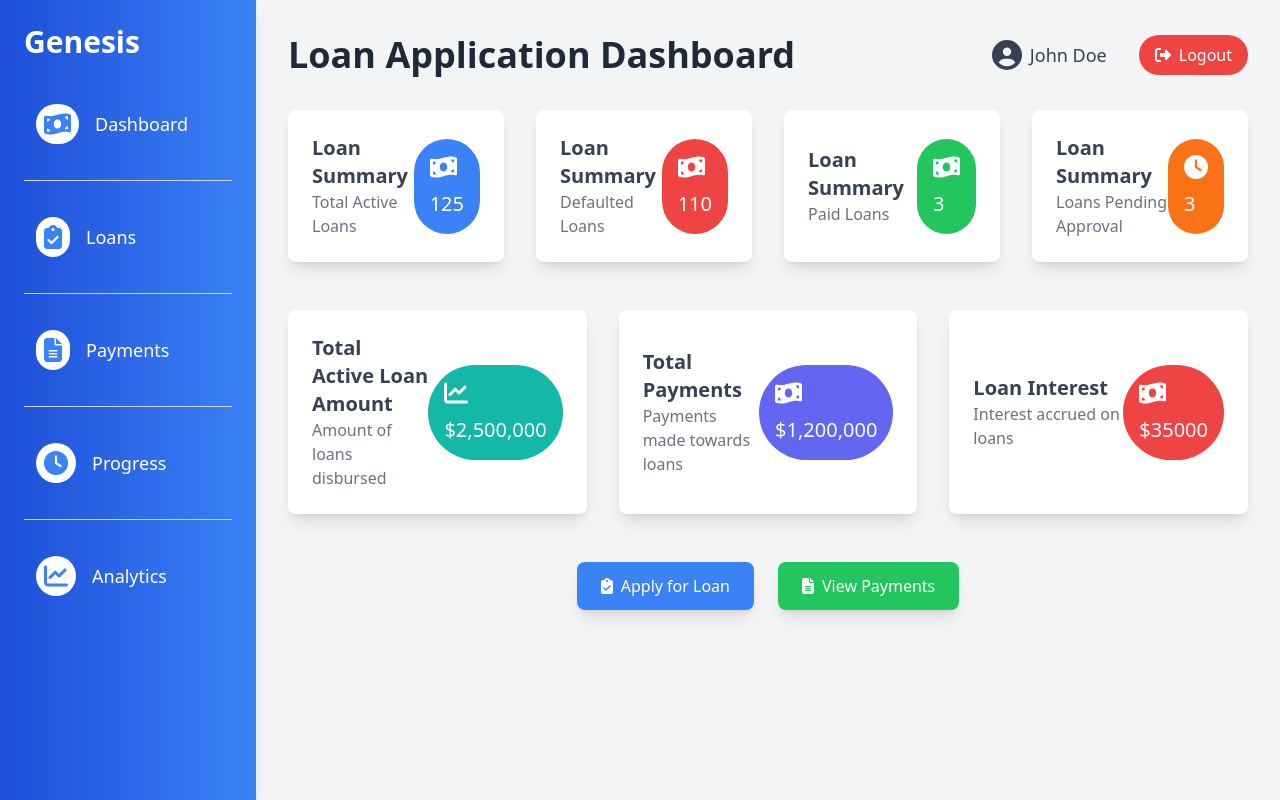
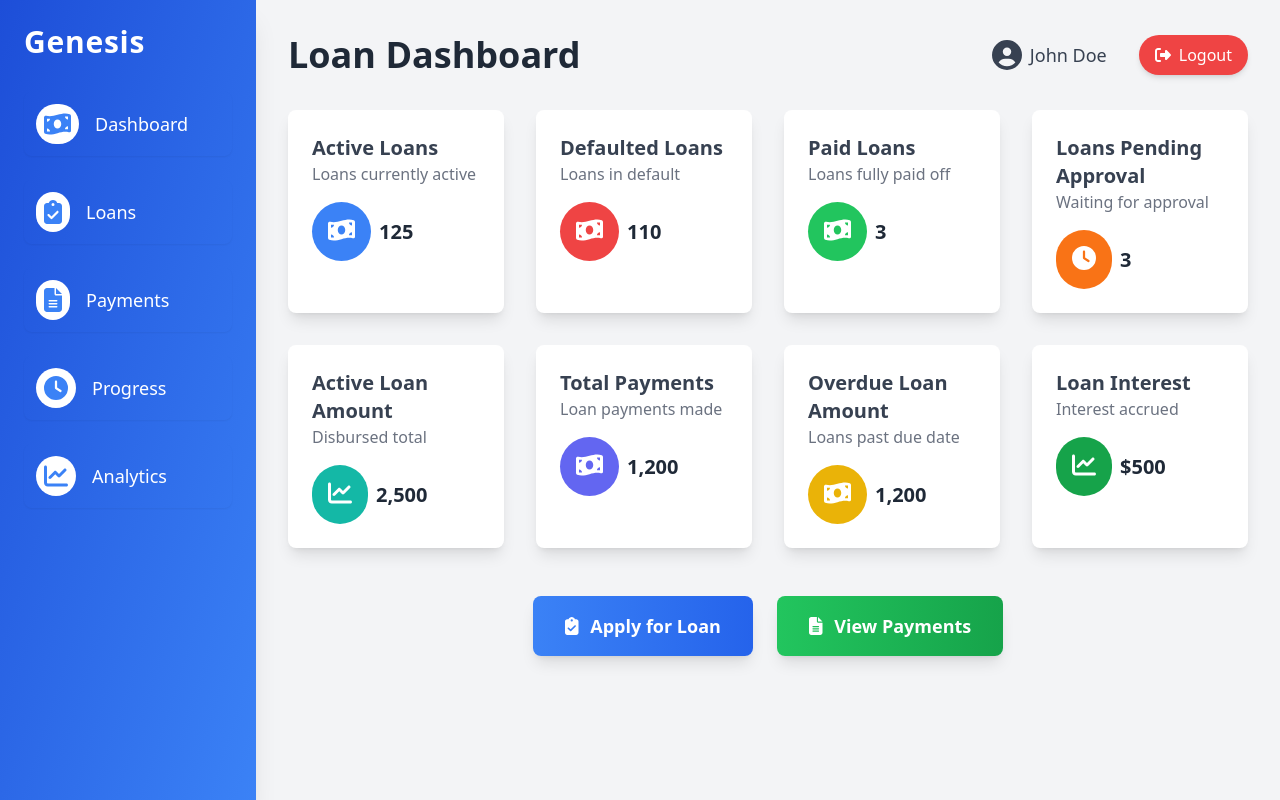
Before and after one commit to cris-cmk/genesis-loans, a React (Create React App) app: page /dashboard in a window 1280 px wide. Built offline with nearby package versions, Linux system fonts and the light colour scheme.

Commit message:
updated dashboard

```diff
--- a/src/components/dashboard/LoanDashboard.js
+++ b/src/components/dashboard/LoanDashboard.js
@@ -1,175 +1,183 @@
 import React from "react";
 import { FontAwesomeIcon } from "@fortawesome/react-fontawesome";
-import { faMoneyBillWave, faClipboardCheck, faFileAlt, faClock, faChartLine, faUserCircle, faSignOutAlt } from "@fortawesome/free-solid-svg-icons";
+import {
+  faMoneyBillWave,
+  faClipboardCheck,
+  faFileAlt,
+  faClock,
+  faChartLine,
+  faUserCircle,
+  faSignOutAlt
+} from "@fortawesome/free-solid-svg-icons";
+import { useNavigate } from "react-router-dom";
 
 const LoanDashboard = () => {
+  const navigate = useNavigate();
+
+  const handleLogout = () => {
+    localStorage.removeItem("authToken");
+    sessionStorage.clear();
+    navigate("/login");
+  };
+
   return (
     <div className="min-h-screen bg-gray-100 flex">
       {/* Side Navigation */}
-      <div className="w-64 bg-gradient-to-r from-blue-700 to-blue-500 text-white p-6 fixed h-full shadow-lg">
-        {/* Logo Section */}
+      <div className="w-64 bg-gradient-to-br from-blue-700 to-blue-500 text-white p-6 fixed h-full shadow-xl">
         <div className="flex items-center mb-8">
-          <h2 className="text-3xl font-bold">Genesis</h2>
+          <h2 className="text-3xl font-bold tracking-wide">Genesis</h2>
         </div>
-
-        {/* Navigation Links */}
         <ul className="space-y-6">
-          <li className="flex items-center space-x-4 hover:bg-blue-600 p-3 rounded-lg transition duration-200">
-            <FontAwesomeIcon icon={faMoneyBillWave} className="text-2xl rounded-full bg-white text-blue-500 p-2" />
-            <span className="text-lg">Dashboard</span>
+          <li className="flex items-center space-x-4 hover:bg-blue-600 p-3 rounded-lg transition duration-200 shadow-sm">
+            <FontAwesomeIcon icon={faMoneyBillWave} className="text-2xl bg-white text-blue-500 p-2 rounded-full" />
+            <span className="text-lg font-medium">Dashboard</span>
           </li>
-
-          <div className="border-b border-gray-300 my-4"></div> {/* Divider */}
-
-          <li className="flex items-center space-x-4 hover:bg-blue-600 p-3 rounded-lg transition duration-200">
-            <FontAwesomeIcon icon={faClipboardCheck} className="text-2xl rounded-full bg-white text-blue-500 p-2" />
-            <span className="text-lg">Loans</span>
+          <li className="flex items-center space-x-4 hover:bg-blue-600 p-3 rounded-lg transition duration-200 shadow-sm">
+            <FontAwesomeIcon icon={faClipboardCheck} className="text-2xl bg-white text-blue-500 p-2 rounded-full" />
+            <span className="text-lg font-medium">Loans</span>
           </li>
-
-          <div className="border-b border-gray-300 my-4"></div> {/* Divider */}
-
-          <li className="flex items-center space-x-4 hover:bg-blue-600 p-3 rounded-lg transition duration-200">
-            <FontAwesomeIcon icon={faFileAlt} className="text-2xl rounded-full bg-white text-blue-500 p-2" />
-            <span className="text-lg">Payments</span>
+          <li className="flex items-center space-x-4 hover:bg-blue-600 p-3 rounded-lg transition duration-200 shadow-sm">
+            <FontAwesomeIcon icon={faFileAlt} className="text-2xl bg-white text-blue-500 p-2 rounded-full" />
+            <span className="text-lg font-medium">Payments</span>
           </li>
-
-          <div className="border-b border-gray-300 my-4"></div> {/* Divider */}
-
-          <li className="flex items-center space-x-4 hover:bg-blue-600 p-3 rounded-lg transition duration-200">
-            <FontAwesomeIcon icon={faClock} className="text-2xl rounded-full bg-white text-blue-500 p-2" />
-            <span className="text-lg">Progress</span>
+          <li className="flex items-center space-x-4 hover:bg-blue-600 p-3 rounded-lg transition duration-200 shadow-sm">
+            <FontAwesomeIcon icon={faClock} className="text-2xl bg-white text-blue-500 p-2 rounded-full" />
+            <span className="text-lg font-medium">Progress</span>
           </li>
-
-          <div className="border-b border-gray-300 my-4"></div> {/* Divider */}
-
-          <li className="flex items-center space-x-4 hover:bg-blue-600 p-3 rounded-lg transition duration-200">
-            <FontAwesomeIcon icon={faChartLine} className="text-2xl rounded-full bg-white text-blue-500 p-2" />
-            <span className="text-lg">Analytics</span>
+          <li className="flex items-center space-x-4 hover:bg-blue-600 p-3 rounded-lg transition duration-200 shadow-sm">
+            <FontAwesomeIcon icon={faChartLine} className="text-2xl bg-white text-blue-500 p-2 rounded-full" />
+            <span className="text-lg font-medium">Analytics</span>
           </li>
         </ul>
       </div>
 
-      {/* Main Dashboard Content */}
+      {/* Main Content */}
       <div className="ml-64 w-full p-8">
-        {/* Header with Title, Profile, and Logout */}
+        {/* Header */}
         <div className="flex items-center justify-between mb-8">
-          <h1 className="text-4xl font-bold text-gray-800">Loan Application Dashboard</h1>
+          <h1 className="text-4xl font-bold text-gray-800">Loan Dashboard</h1>
           <div className="flex items-center space-x-6">
-            {/* Profile Section */}
             <div className="flex items-center space-x-2 cursor-pointer hover:bg-gray-200 p-2 rounded-full transition duration-200">
               <FontAwesomeIcon icon={faUserCircle} className="text-3xl text-gray-700" />
-              <span className="text-lg text-gray-700">John Doe</span> {/* Example name */}
+              <span className="text-lg text-gray-700">John Doe</span>
             </div>
-
-            {/* Logout Button */}
-            <button className="flex items-center space-x-2 bg-red-500 hover:bg-red-600 text-white py-2 px-4 rounded-full transition duration-200">
+            <button
+              onClick={handleLogout}
+              className="flex items-center space-x-2 bg-red-500 hover:bg-red-600 text-white py-2 px-4 rounded-full transition duration-200 shadow-md"
+            >
               <FontAwesomeIcon icon={faSignOutAlt} />
               <span>Logout</span>
             </button>
           </div>
         </div>
 
-        {/* Main Dashboard Cards */}
-        <div className="grid grid-cols-1 sm:grid-cols-2 md:grid-cols-3 lg:grid-cols-4 gap-8">
-          {/* Loan Summary */}
-          <div className="bg-white p-6 rounded-lg shadow-lg flex items-center justify-between">
-            <div>
-              <h3 className="text-xl font-semibold text-gray-700">Loan Summary</h3>
-              <p className="text-gray-500">Total Active Loans</p>
-            </div>
+        {/* Dashboard Cards */}
+        <div className="grid grid-cols-1 sm:grid-cols-2 lg:grid-cols-4 gap-8">
+          {/* Active Loans */}
+          <div className="bg-white p-6 rounded-lg shadow-lg hover:shadow-2xl transition duration-200">
+            <h3 className="text-xl font-semibold text-gray-700">Active Loans</h3>
+            <p className="text-gray-500">Loans currently active</p>
+            <div className="mt-4 flex items-center space-x-2">
               <div className="bg-blue-500 text-white p-4 rounded-full">
                 <FontAwesomeIcon icon={faMoneyBillWave} className="text-2xl" />
-              <p className="text-xl mt-2">125</p> {/* Example number */}
+              </div>
+              <span className="text-xl font-bold text-gray-800">125</span>
             </div>
           </div>
 
-
-
           {/* Defaulted Loans */}
-          <div className="bg-white p-6 rounded-lg shadow-lg flex items-center justify-between">
-            <div>
-              <h3 className="text-xl font-semibold text-gray-700">Loan Summary</h3>
-              <p className="text-gray-500">Defaulted Loans </p>
-            </div>
+          <div className="bg-white p-6 rounded-lg shadow-lg hover:shadow-2xl transition duration-200">
+            <h3 className="text-xl font-semibold text-gray-700">Defaulted Loans</h3>
+            <p className="text-gray-500">Loans in default</p>
+            <div className="mt-4 flex items-center space-x-2">
               <div className="bg-red-500 text-white p-4 rounded-full">
                 <FontAwesomeIcon icon={faMoneyBillWave} className="text-2xl" />
-              <p className="text-xl mt-2">110</p> {/* Example number */}
+              </div>
+              <span className="text-xl font-bold text-gray-800">110</span>
             </div>
           </div>
 
-          {/* paid Loans*/}
-          <div className="bg-white p-6 rounded-lg shadow-lg flex items-center justify-between">
-            <div>
-              <h3 className="text-xl font-semibold text-gray-700">Loan Summary</h3>
-              <p className="text-gray-500">Paid Loans</p>
-            </div>
+          {/* Paid Loans */}
+          <div className="bg-white p-6 rounded-lg shadow-lg hover:shadow-2xl transition duration-200">
+            <h3 className="text-xl font-semibold text-gray-700">Paid Loans</h3>
+            <p className="text-gray-500">Loans fully paid off</p>
+            <div className="mt-4 flex items-center space-x-2">
               <div className="bg-green-500 text-white p-4 rounded-full">
                 <FontAwesomeIcon icon={faMoneyBillWave} className="text-2xl" />
-              <p className="text-xl mt-2">3</p> {/* Example number */}
               </div>
-          </div>
-           {/* Loan Pending Approval */}
-          <div className="bg-white p-6 rounded-lg shadow-lg flex items-center justify-between">
-            <div>
-              <h3 className="text-xl font-semibold text-gray-700">Loan Summary</h3>
-              <p className="text-gray-500">Loans Pending Approval</p>
-            </div>
-            <div className="bg-orange-500 text-white p-4 rounded-full">
-              <FontAwesomeIcon icon={faClock} className="text-2xl" />
-              <p className="text-xl mt-2">3</p> {/* Example number */}
-            </div>
+              <span className="text-xl font-bold text-gray-800">3</span>
             </div>
           </div>
 
+          {/* Pending Approval */}
+          <div className="bg-white p-6 rounded-lg shadow-lg hover:shadow-2xl transition duration-200">
+            <h3 className="text-xl font-semibold text-gray-700">Loans Pending Approval</h3>
+            <p className="text-gray-500">Waiting for approval</p>
+            <div className="mt-4 flex items-center space-x-2">
+              <div className="bg-orange-500 text-white p-4 rounded-full">
+                <FontAwesomeIcon icon={faClock} className="text-2xl" />
+              </div>
+              <span className="text-xl font-bold text-gray-800">3</span>
+            </div>
+          </div>
 
-
-        {/* Metrics Row */}
-        <div className="mt-12 grid grid-cols-1 sm:grid-cols-2 md:grid-cols-3 gap-8">
-          {/* Loan Amount */}
-          <div className="bg-white p-6 rounded-lg shadow-lg flex items-center justify-between">
-            <div>
-              <h3 className="text-xl font-semibold text-gray-700">Total Active Loan Amount</h3>
-              <p className="text-gray-500">Amount of loans disbursed</p>
-            </div>
+          {/* Total Loan Amount */}
+          <div className="bg-white p-6 rounded-lg shadow-lg hover:shadow-2xl transition duration-200">
+            <h3 className="text-xl font-semibold text-gray-700">Active Loan Amount</h3>
+            <p className="text-gray-500">Disbursed total</p>
+            <div className="mt-4 flex items-center space-x-2">
               <div className="bg-teal-500 text-white p-4 rounded-full">
                 <FontAwesomeIcon icon={faChartLine} className="text-2xl" />
-              <p className="text-xl mt-2">$2,500,000</p> {/* Example amount */}
+              </div>
+              <span className="text-xl font-bold text-gray-800">2,500</span>
             </div>
           </div>
 
           {/* Total Payments */}
-          <div className="bg-white p-6 rounded-lg shadow-lg flex items-center justify-between">
-            <div>
+          <div className="bg-white p-6 rounded-lg shadow-lg hover:shadow-2xl transition duration-200">
             <h3 className="text-xl font-semibold text-gray-700">Total Payments</h3>
-              <p className="text-gray-500">Payments made towards loans</p>
-            </div>
+            <p className="text-gray-500">Loan payments made</p>
+            <div className="mt-4 flex items-center space-x-2">
               <div className="bg-indigo-500 text-white p-4 rounded-full">
                 <FontAwesomeIcon icon={faMoneyBillWave} className="text-2xl" />
-              <p className="text-xl mt-2">$1,200,000</p> {/* Example amount */}
+              </div>
+              <span className="text-xl font-bold text-gray-800">1,200</span>
+            </div>
+          </div>
+
+          {/* Overdue Loans */}
+          <div className="bg-white p-6 rounded-lg shadow-lg hover:shadow-2xl transition duration-200">
+            <h3 className="text-xl font-semibold text-gray-700">Overdue Loan Amount</h3>
+            <p className="text-gray-500">Loans past due date</p>
+            <div className="mt-4 flex items-center space-x-2">
+              <div className="bg-yellow-500 text-white p-4 rounded-full">
+                <FontAwesomeIcon icon={faMoneyBillWave} className="text-2xl" />
+              </div>
+              <span className="text-xl font-bold text-gray-800">1,200</span>
             </div>
           </div>
 
           {/* Loan Interest */}
-          <div className="bg-white p-6 rounded-lg shadow-lg flex items-center justify-between">
-            <div>
+          <div className="bg-white p-6 rounded-lg shadow-lg hover:shadow-2xl transition duration-200">
             <h3 className="text-xl font-semibold text-gray-700">Loan Interest</h3>
-              <p className="text-gray-500">Interest accrued on loans</p>
+            <p className="text-gray-500">Interest accrued</p>
+            <div className="mt-4 flex items-center space-x-2">
+              <div className="bg-green-600 text-white p-4 rounded-full">
+                <FontAwesomeIcon icon={faChartLine} className="text-2xl" />
               </div>
-            <div className="bg-red-500 text-white p-4 rounded-full">
-              <FontAwesomeIcon icon={faMoneyBillWave} className="text-2xl" />
-              <p className="text-xl mt-2">$35000</p> {/* Example amount */}
+              <span className="text-xl font-bold text-gray-800">$500</span>
             </div>
           </div>
         </div>
 
         {/* Quick Actions */}
         <div className="mt-12 flex justify-center gap-6">
-          <button className="bg-blue-500 hover:bg-blue-600 text-white px-6 py-3 rounded-lg shadow-lg flex items-center gap-2">
-            <FontAwesomeIcon icon={faClipboardCheck} className="text-white" />
+          <button className="bg-gradient-to-r from-blue-500 to-blue-600 hover:from-blue-600 hover:to-blue-700 text-white font-bold text-lg px-8 py-4 rounded-lg shadow-lg flex items-center gap-3 transition duration-200">
+            <FontAwesomeIcon icon={faClipboardCheck} />
             Apply for Loan
           </button>
-          <button className="bg-green-500 hover:bg-green-600 text-white px-6 py-3 rounded-lg shadow-lg flex items-center gap-2">
-            <FontAwesomeIcon icon={faFileAlt} className="text-white" />
+          <button className="bg-gradient-to-r from-green-500 to-green-600 hover:from-green-600 hover:to-green-700 text-white font-bold text-lg px-8 py-4 rounded-lg shadow-lg flex items-center gap-3 transition duration-200">
+            <FontAwesomeIcon icon={faFileAlt} />
             View Payments
           </button>
         </div>
--- /dev/null
+++ b/src/layout/Layout.js
@@ -0,0 +1,52 @@
+import React from "react";
+import { Outlet } from "react-router-dom";
+import { FontAwesomeIcon } from "@fortawesome/react-fontawesome";
+import {
+  faMoneyBillWave,
+  faClipboardCheck,
+  faFileAlt,
+  faClock,
+  faChartLine
+} from "@fortawesome/free-solid-svg-icons";
+
+const Layout = () => {
+  return (
+    <div className="min-h-screen flex">
+      {/* Sidebar */}
+      <div className="w-64 bg-gradient-to-br from-blue-700 to-blue-500 text-white p-6 fixed h-full shadow-xl">
+        <div className="flex items-center mb-8">
+          <h2 className="text-3xl font-bold tracking-wide">Genesis</h2>
+        </div>
+        <ul className="space-y-6">
+          <li className="flex items-center space-x-4 hover:bg-blue-600 p-3 rounded-lg transition duration-200 shadow-sm">
+            <FontAwesomeIcon icon={faMoneyBillWave} className="text-2xl bg-white text-blue-500 p-2 rounded-full" />
+            <span className="text-lg font-medium">Dashboard</span>
+          </li>
+          <li className="flex items-center space-x-4 hover:bg-blue-600 p-3 rounded-lg transition duration-200 shadow-sm">
+            <FontAwesomeIcon icon={faClipboardCheck} className="text-2xl bg-white text-blue-500 p-2 rounded-full" />
+            <span className="text-lg font-medium">Loans</span>
+          </li>
+          <li className="flex items-center space-x-4 hover:bg-blue-600 p-3 rounded-lg transition duration-200 shadow-sm">
+            <FontAwesomeIcon icon={faFileAlt} className="text-2xl bg-white text-blue-500 p-2 rounded-full" />
+            <span className="text-lg font-medium">Payments</span>
+          </li>
+          <li className="flex items-center space-x-4 hover:bg-blue-600 p-3 rounded-lg transition duration-200 shadow-sm">
+            <FontAwesomeIcon icon={faClock} className="text-2xl bg-white text-blue-500 p-2 rounded-full" />
+            <span className="text-lg font-medium">Progress</span>
+          </li>
+          <li className="flex items-center space-x-4 hover:bg-blue-600 p-3 rounded-lg transition duration-200 shadow-sm">
+            <FontAwesomeIcon icon={faChartLine} className="text-2xl bg-white text-blue-500 p-2 rounded-full" />
+            <span className="text-lg font-medium">Analytics</span>
+          </li>
+        </ul>
+      </div>
+
+      {/* Main Content */}
+      <div className="ml-64 w-full p-8">
+        <Outlet />
+      </div>
+    </div>
+  );
+};
+
+export default Layout;
```
Lines whose indentation alone changed are shown as unchanged.
